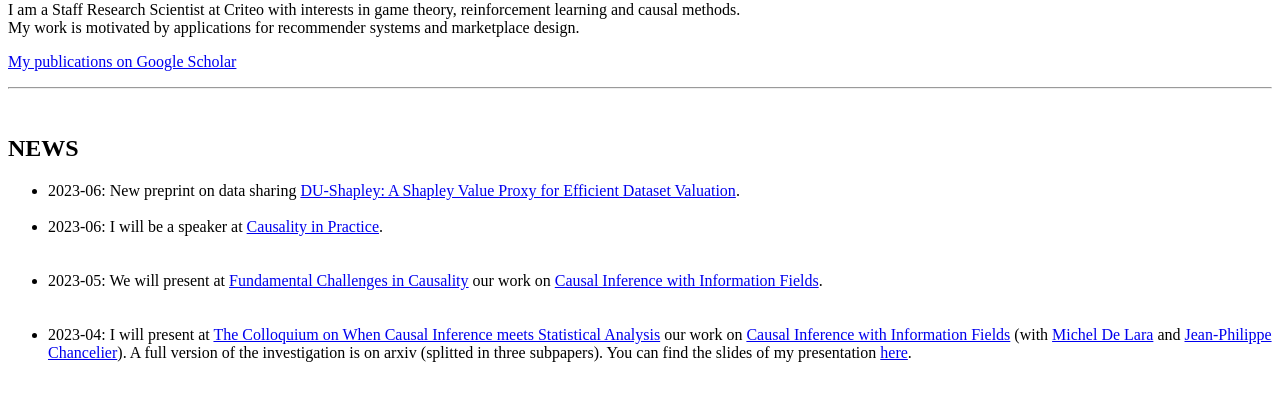
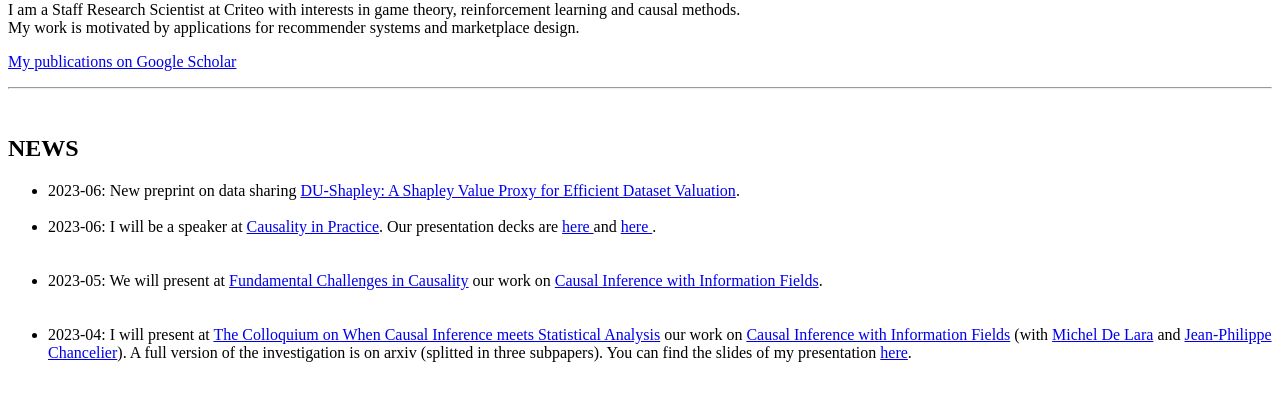
Before and after one commit to BenHey/BenHey2.github.io, a plain HTML site: page index.htm in a window 1280 px wide. Shown: the part 79-480 px from the top of the page. Drawn offline with Linux system fonts and the light colour scheme.

Commit message:
causality in practive slides

```diff
--- a/index.htm
+++ b/index.htm
@@ -15,7 +15,10 @@ My work is motivated by applications for recommender systems and marketplace des
 <ul>
 <li>2023-06: New preprint on data sharing <a href="https://arxiv.org/abs/2306.02071">DU-Shapley: A Shapley Value Proxy for Efficient Dataset Valuation</a>.  </li>
 <br>
-<li>2023-06: I will be a speaker  at <a href="https://quarter-on-causality.github.io/practice/">Causality in Practice</a>. </li>
+<li>2023-06: I will be a speaker  at <a href="https://quarter-on-causality.github.io/practice/">Causality in Practice</a>. Our presentation decks are
+	<a href = "causality_in_practice_2023_06_12_part_1.pdf" target = "_self"> here </a> and <a href = "causality_in_practice_2023_06_12_part_2.pdf" target = "_self"> here </a>.
+
+</li>
 <br>
 <br>
 <li>2023-05: We will present at <a href="https://quarter-on-causality.github.io/challenges/">Fundamental Challenges in Causality</a>   our work on  <a href = "IDM.pdf" target = "_self">Causal Inference with Information Fields</a>. </li>
```
Also changed, not shown: 2 other files.
